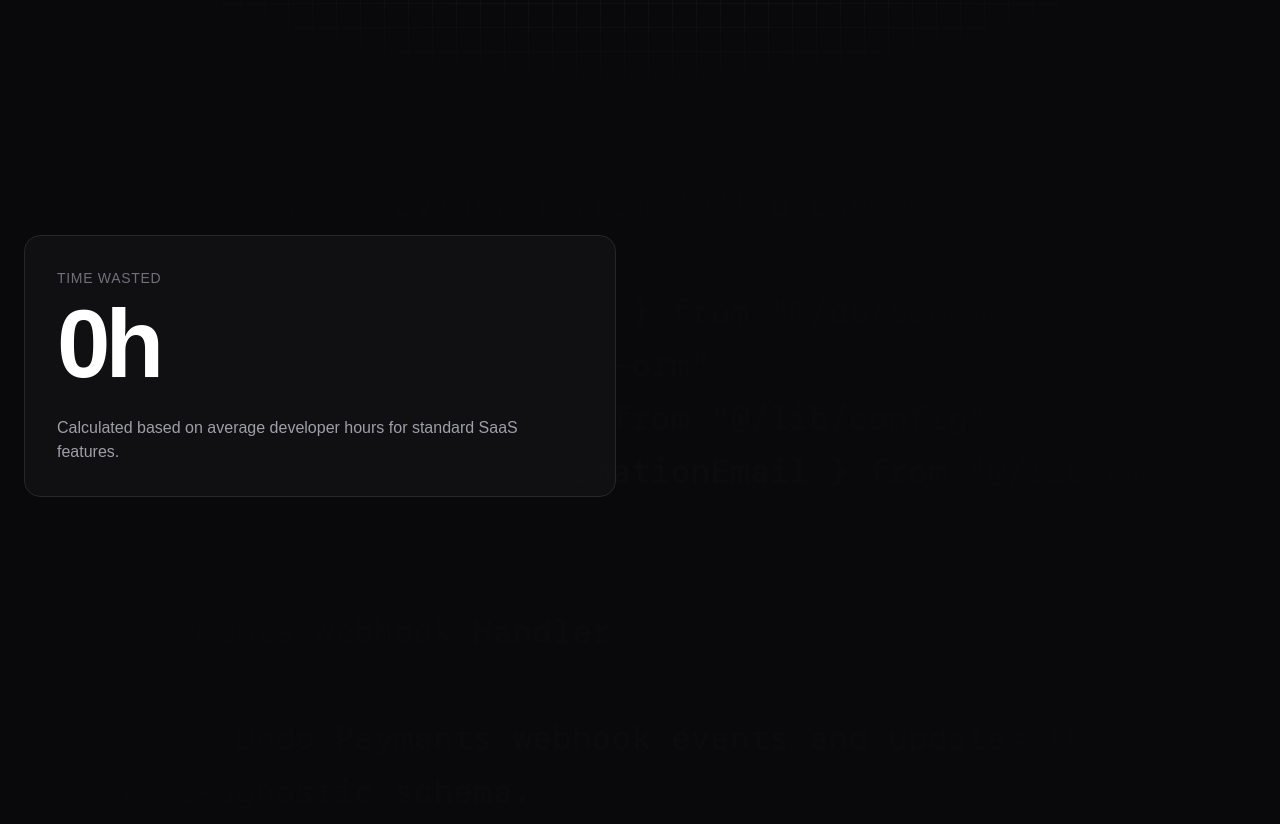
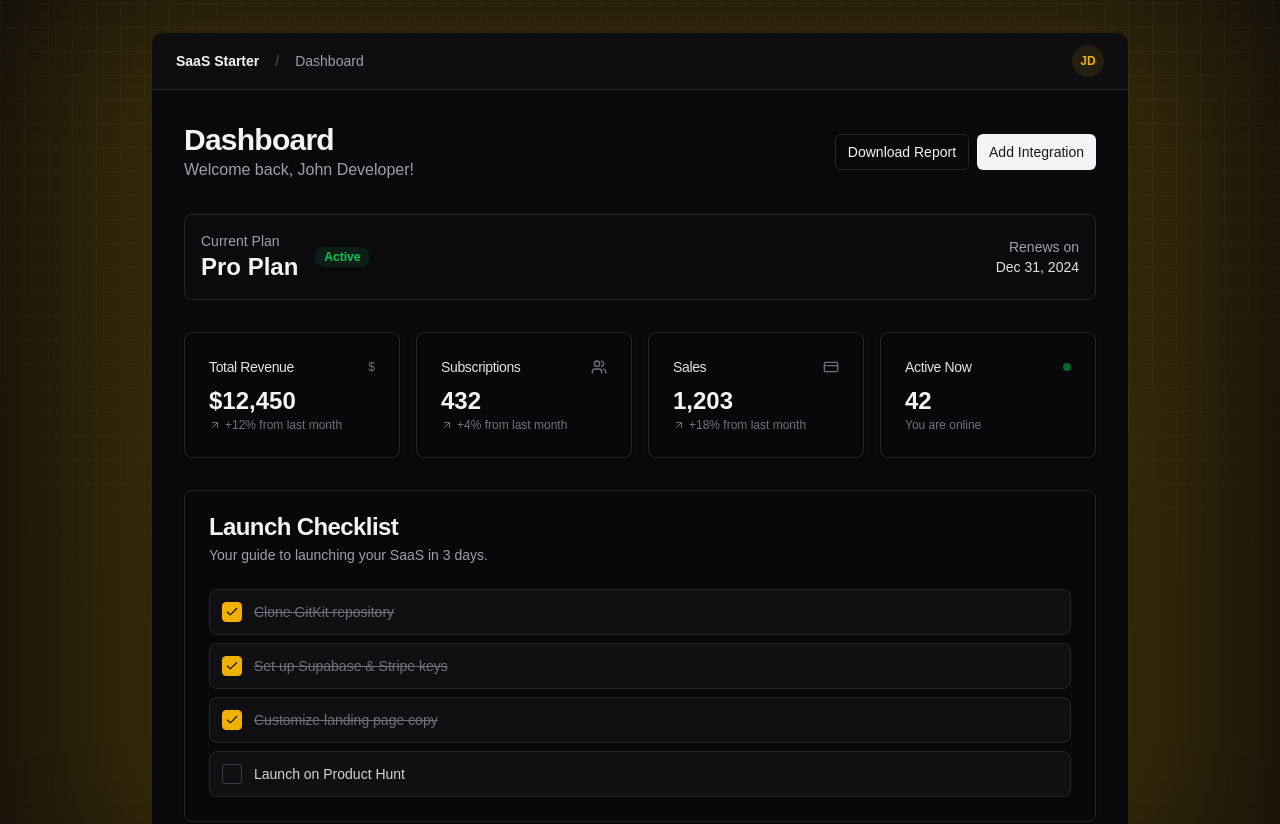
Before and after one commit to ayudb1304-wq/GitKit-Landing-Page, a Next.js app: page / in a window 1280 px wide. Shown: the part 693-1517 px from the top of the page. Built offline with nearby package versions, Linux system fonts and the light colour scheme.

Commit message:
Update Hero with Mock Dashboard and Fix Text Overlap

```diff
--- a/src/components/landing/Hero.tsx
+++ b/src/components/landing/Hero.tsx
@@ -4,6 +4,7 @@ import { useRef } from "react";
 import { useGSAP } from "@gsap/react";
 import gsap from "gsap";
 import { ArrowRight } from "lucide-react";
+import { HeroDashboardMock } from "@/components/landing/HeroDashboardMock";
 
 export default function Hero() {
   const containerRef = useRef<HTMLDivElement>(null);
@@ -48,8 +49,8 @@ export default function Hero() {
         });
 
         gsap.to(floatingIconsRef.current, {
-          x: x * 2,
-          y: y * 2,
+          x: x * 0.2,
+          y: y * 0.2,
           duration: 1.5,
           ease: "power2.out",
         });
@@ -67,20 +68,13 @@ export default function Hero() {
   return (
     <section
       ref={containerRef}
-      className="relative flex min-h-screen flex-col items-center justify-center overflow-hidden pt-16 text-center"
+      className="relative flex min-h-screen flex-col items-center justify-center overflow-hidden pt-32 text-center"
     >
       {/* Background Grid */}
       <div
         ref={gridRef}
         className="absolute inset-0 z-0 bg-[linear-gradient(to_right,#80808012_1px,transparent_1px),linear-gradient(to_bottom,#80808012_1px,transparent_1px)] bg-[size:24px_24px] [mask-image:radial-gradient(ellipse_60%_50%_at_50%_50%,#000_70%,transparent_100%)]"
       />
-
-      {/* Floating Elements (Abstract representations) */}
-      <div ref={floatingIconsRef} className="absolute inset-0 z-0 pointer-events-none">
-        <div className="absolute left-[20%] top-[20%] h-12 w-12 rounded-xl bg-blue-500/10 blur-xl" />
-        <div className="absolute right-[20%] top-[30%] h-16 w-16 rounded-full bg-purple-500/10 blur-xl" />
-        <div className="absolute left-[30%] bottom-[20%] h-20 w-20 rounded-full bg-yellow-500/10 blur-xl" />
-      </div>
 
       <div className="relative z-10 max-w-4xl px-6">
         <div className="mb-6 inline-flex items-center gap-2 rounded-full border border-white/10 bg-white/5 px-3 py-1 text-sm text-zinc-400 backdrop-blur-sm">
@@ -110,6 +104,20 @@ export default function Hero() {
           </a>
         </div>
       </div>
+
+      {/* Dashboard Preview */}
+      <div
+        ref={floatingIconsRef}
+        className="mt-20 relative w-full max-w-5xl mx-auto px-6 [perspective:1000px]"
+      >
+        {/* Glow Effect */}
+        <div className="absolute top-1/2 left-1/2 -translate-x-1/2 -translate-y-1/2 w-[120%] h-[120%] bg-yellow-500/20 blur-[100px] -z-10" />
+
+        {/* 3D Container */}
+        <div className="transform [transform:rotateX(12deg)] hover:[transform:rotateX(0deg)] transition-all duration-700">
+          <HeroDashboardMock />
+        </div>
+      </div>
     </section>
   );
 }
--- /dev/null
+++ b/src/components/landing/HeroDashboardMock.tsx
@@ -0,0 +1,203 @@
+import React from "react";
+import { Check, ArrowUpRight } from "lucide-react";
+import { cn } from "@/lib/utils";
+
+// Minimal UI Components for the Mock
+const Card = ({ className, children }: { className?: string; children: React.ReactNode }) => (
+  <div className={cn("rounded-lg border border-zinc-800 bg-zinc-950/50 text-zinc-100 shadow-sm", className)}>
+    {children}
+  </div>
+);
+
+const CardHeader = ({ className, children }: { className?: string; children: React.ReactNode }) => (
+  <div className={cn("flex flex-col space-y-1.5 p-6", className)}>{children}</div>
+);
+
+const CardTitle = ({ className, children }: { className?: string; children: React.ReactNode }) => (
+  <h3 className={cn("text-2xl font-semibold leading-none tracking-tight", className)}>{children}</h3>
+);
+
+const CardDescription = ({ className, children }: { className?: string; children: React.ReactNode }) => (
+  <p className={cn("text-sm text-zinc-400", className)}>{children}</p>
+);
+
+const CardContent = ({ className, children }: { className?: string; children: React.ReactNode }) => (
+  <div className={cn("p-6 pt-0", className)}>{children}</div>
+);
+
+const Button = ({
+  className,
+  variant = "default",
+  size = "default",
+  children
+}: {
+  className?: string;
+  variant?: "default" | "outline" | "ghost";
+  size?: "default" | "sm";
+  children: React.ReactNode
+}) => {
+  const variants = {
+    default: "bg-zinc-100 text-zinc-900 hover:bg-zinc-100/90",
+    outline: "border border-zinc-800 bg-transparent hover:bg-zinc-800 text-zinc-100",
+    ghost: "hover:bg-zinc-800 text-zinc-100",
+  };
+  const sizes = {
+    default: "h-10 px-4 py-2",
+    sm: "h-9 rounded-md px-3",
+  };
+  return (
+    <button className={cn("inline-flex items-center justify-center whitespace-nowrap rounded-md text-sm font-medium ring-offset-background transition-colors focus-visible:outline-none focus-visible:ring-2 focus-visible:ring-ring focus-visible:ring-offset-2 disabled:pointer-events-none disabled:opacity-50", variants[variant], sizes[size], className)}>
+      {children}
+    </button>
+  );
+};
+
+const Badge = ({ className, variant = "default", children }: { className?: string; variant?: "default" | "secondary"; children: React.ReactNode }) => {
+  const variants = {
+    default: "border-transparent bg-primary text-primary-foreground hover:bg-primary/80",
+    secondary: "border-transparent bg-secondary text-secondary-foreground hover:bg-secondary/80",
+  };
+  return (
+    <div className={cn("inline-flex items-center rounded-full border px-2.5 py-0.5 text-xs font-semibold transition-colors focus:outline-none focus:ring-2 focus:ring-ring focus:ring-offset-2", variants[variant], className)}>
+      {children}
+    </div>
+  );
+};
+
+export function HeroDashboardMock() {
+  return (
+    <div className="w-full h-full rounded-xl bg-zinc-950 overflow-hidden pointer-events-none select-none text-left">
+      {/* Fake Navbar for context */}
+      <div className="border-b border-zinc-800 bg-zinc-900/40 px-6 py-3 flex items-center justify-between">
+        <div className="flex items-center gap-4">
+          <span className="font-bold text-sm text-zinc-100">SaaS Starter</span>
+          <span className="text-sm text-zinc-600">/</span>
+          <span className="text-sm text-zinc-400">Dashboard</span>
+        </div>
+        <div className="flex items-center gap-2">
+          <div className="h-8 w-8 rounded-full bg-yellow-500/10 flex items-center justify-center text-xs font-bold text-yellow-500">
+            JD
+          </div>
+        </div>
+      </div>
+
+      <div className="p-6 md:p-8 space-y-8 bg-zinc-950">
+        {/* Header Section */}
+        <div className="flex items-center justify-between">
+          <div>
+            <h2 className="text-3xl font-bold tracking-tight text-zinc-100">Dashboard</h2>
+            <p className="text-zinc-400">Welcome back, John Developer!</p>
+          </div>
+          <div className="flex items-center gap-2">
+            <Button size="sm" variant="outline">Download Report</Button>
+            <Button size="sm">Add Integration</Button>
+          </div>
+        </div>
+
+        {/* Current Plan Card */}
+        <div className="rounded-lg border border-zinc-800 bg-zinc-900/20 p-4">
+          <div className="flex items-center justify-between">
+            <div className="flex items-center gap-4">
+              <div>
+                <p className="text-sm font-medium text-zinc-400">Current Plan</p>
+                <p className="text-2xl font-bold text-zinc-100">Pro Plan</p>
+              </div>
+              <Badge variant="secondary" className="bg-green-500/10 text-green-500 hover:bg-green-500/20 border-0">
+                Active
+              </Badge>
+            </div>
+            <div className="text-right">
+              <p className="text-sm text-zinc-400">Renews on</p>
+              <p className="text-sm font-medium text-zinc-200">Dec 31, 2024</p>
+            </div>
+          </div>
+        </div>
+
+        {/* Stats Grid */}
+        <div className="grid gap-4 md:grid-cols-2 lg:grid-cols-4">
+          <Card>
+            <CardHeader className="flex flex-row items-center justify-between space-y-0 pb-2">
+              <CardTitle className="text-sm font-medium text-zinc-200">Total Revenue</CardTitle>
+              <span className="text-zinc-500 text-xs">$</span>
+            </CardHeader>
+            <CardContent>
+              <div className="text-2xl font-bold text-zinc-100">$12,450</div>
+              <p className="text-xs text-zinc-500 flex items-center gap-1 text-green-500">
+                <ArrowUpRight className="h-3 w-3" />
+                +12% from last month
+              </p>
+            </CardContent>
+          </Card>
+
+          <Card>
+            <CardHeader className="flex flex-row items-center justify-between space-y-0 pb-2">
+              <CardTitle className="text-sm font-medium text-zinc-200">Subscriptions</CardTitle>
+              <svg xmlns="http://www.w3.org/2000/svg" viewBox="0 0 24 24" fill="none" stroke="currentColor" strokeLinecap="round" strokeLinejoin="round" strokeWidth="2" className="h-4 w-4 text-zinc-500"><path d="M16 21v-2a4 4 0 0 0-4-4H6a4 4 0 0 0-4 4v2" /><circle cx="9" cy="7" r="4" /><path d="M22 21v-2a4 4 0 0 0-3-3.87M16 3.13a4 4 0 0 1 0 7.75" /></svg>
+            </CardHeader>
+            <CardContent>
+              <div className="text-2xl font-bold text-zinc-100">432</div>
+              <p className="text-xs text-zinc-500 flex items-center gap-1 text-green-500">
+                <ArrowUpRight className="h-3 w-3" />
+                +4% from last month
+              </p>
+            </CardContent>
+          </Card>
+
+          <Card>
+            <CardHeader className="flex flex-row items-center justify-between space-y-0 pb-2">
+              <CardTitle className="text-sm font-medium text-zinc-200">Sales</CardTitle>
+              <svg xmlns="http://www.w3.org/2000/svg" viewBox="0 0 24 24" fill="none" stroke="currentColor" strokeLinecap="round" strokeLinejoin="round" strokeWidth="2" className="h-4 w-4 text-zinc-500"><rect width="20" height="14" x="2" y="5" rx="2" /><path d="M2 10h20" /></svg>
+            </CardHeader>
+            <CardContent>
+              <div className="text-2xl font-bold text-zinc-100">1,203</div>
+              <p className="text-xs text-zinc-500 flex items-center gap-1 text-green-500">
+                <ArrowUpRight className="h-3 w-3" />
+                +18% from last month
+              </p>
+            </CardContent>
+          </Card>
+
+          <Card>
+            <CardHeader className="flex flex-row items-center justify-between space-y-0 pb-2">
+              <CardTitle className="text-sm font-medium text-zinc-200">Active Now</CardTitle>
+              <div className="h-2 w-2 rounded-full bg-green-500 animate-pulse" />
+            </CardHeader>
+            <CardContent>
+              <div className="text-2xl font-bold text-zinc-100">42</div>
+              <p className="text-xs text-zinc-500">You are online</p>
+            </CardContent>
+          </Card>
+        </div>
+
+        {/* Mocked TodoList */}
+        <Card>
+          <CardHeader>
+            <CardTitle className="text-zinc-100">Launch Checklist</CardTitle>
+            <CardDescription>
+              Your guide to launching your SaaS in 3 days.
+            </CardDescription>
+          </CardHeader>
+          <CardContent>
+            <div className="space-y-2">
+              {[
+                { title: "Clone GitKit repository", done: true },
+                { title: "Set up Supabase & Stripe keys", done: true },
+                { title: "Customize landing page copy", done: true },
+                { title: "Launch on Product Hunt", done: false },
+              ].map((todo, i) => (
+                <div key={i} className="flex items-center gap-3 rounded-lg border border-zinc-800 p-3 bg-zinc-900/50">
+                  <div className={cn("flex h-5 w-5 items-center justify-center rounded border", todo.done ? "bg-yellow-500 border-yellow-500 text-zinc-950" : "border-zinc-700")}>
+                    {todo.done && <Check className="h-3.5 w-3.5" />}
+                  </div>
+                  <span className={cn("flex-1 text-sm", todo.done ? "text-zinc-500 line-through" : "text-zinc-300")}>
+                    {todo.title}
+                  </span>
+                </div>
+              ))}
+            </div>
+          </CardContent>
+        </Card>
+      </div>
+    </div>
+  );
+}
```
Also changed, not shown: src/components/landing/CodeComparison.tsx (+14 -6 lines), src/app/privacy-policy/page.tsx (line endings or trailing spaces).
